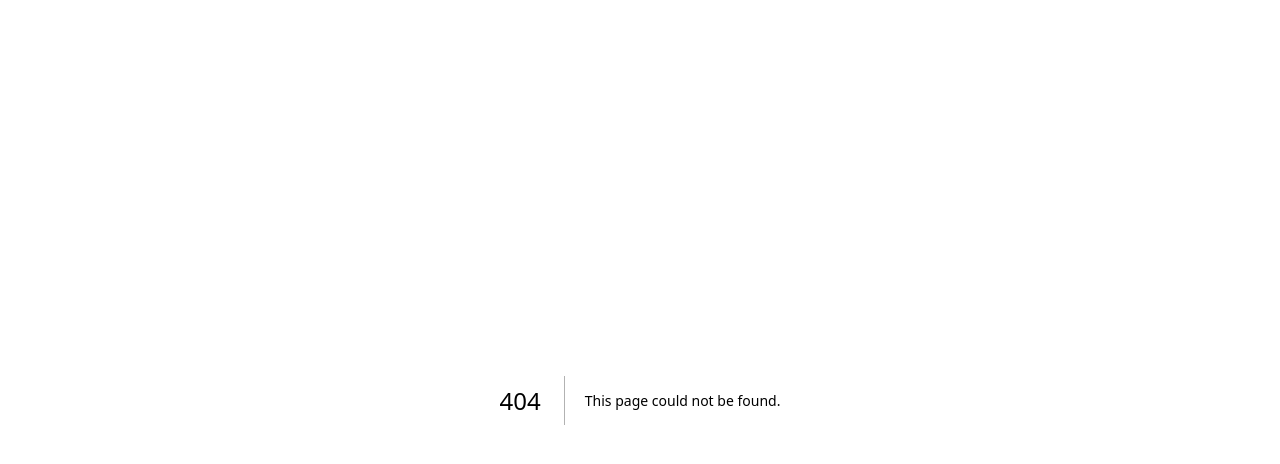
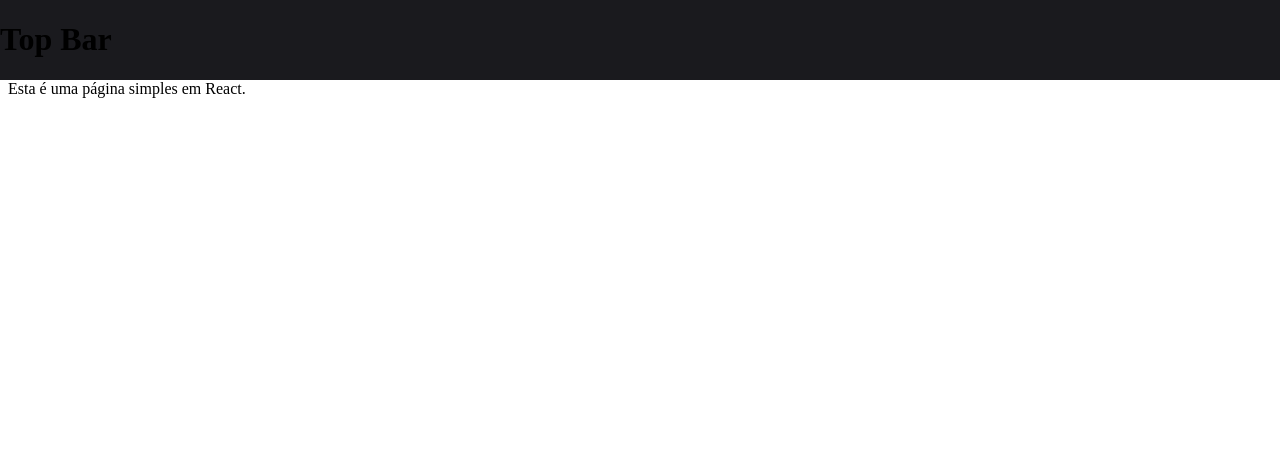
Before and after one commit to Rafael-BD/bytezero, a Next.js app: page /home in a window 1280 px wide. Before the commit this address had no page. Shown: the top 464 px of the page. Built offline with nearby package versions, Linux system fonts and the light colour scheme.

Commit message:
📦 NEW: project's initial config

```diff
--- a/src/app/globals.css
+++ b/src/app/globals.css
@@ -1,14 +1,15 @@
 :root {
-  --background: #ffffff;
-  --foreground: #171717;
+  --background: #121214;
+  --foreground: #1a1a1e;
+  --primary: #b3e4eb;
 }
 
-@media (prefers-color-scheme: dark) {
+/* @media (prefers-color-scheme: dark) {
   :root {
     --background: #0a0a0a;
     --foreground: #ededed;
   }
-}
+} */
 
 html,
 body {
@@ -17,7 +18,7 @@ body {
 }
 
 body {
-  color: var(--foreground);
+  color: var(--primary);
   background: var(--background);
   font-family: Arial, Helvetica, sans-serif;
   -webkit-font-smoothing: antialiased;
--- a/src/app/layout.tsx
+++ b/src/app/layout.tsx
@@ -14,8 +14,8 @@ const geistMono = localFont({
 });
 
 export const metadata: Metadata = {
-  title: "Create Next App",
-  description: "Generated by create next app",
+  title: "ByteZero",
+  description: "Plataforma de cursos de tecnologia.",
 };
 
 export default function RootLayout({
@@ -24,7 +24,7 @@ export default function RootLayout({
   children: React.ReactNode;
 }>) {
   return (
-    <html lang="en">
+    <html lang="pt-br">
       <body className={`${geistSans.variable} ${geistMono.variable}`}>
         {children}
       </body>
--- /dev/null
+++ b/src/pages/home.jsx
@@ -0,0 +1,27 @@
+import React from 'react';
+import styled from 'styled-components';
+import colors from '../style/colors';
+
+const TopBar = styled.div`
+    background-color: ${colors.foreground};
+    position: absolute;
+    top: 0;
+    left: 0;
+    width: 100%;
+    height: 80px;
+`;
+
+const HomePage = () => {
+    return (
+        <div>
+            <TopBar>
+                <h1>Top Bar</h1>
+            </TopBar>
+
+            <h1>Bem-vindo à Home Page</h1>
+            <p>Esta é uma página simples em React.</p>
+        </div>
+    );
+};
+
+export default HomePage;
--- /dev/null
+++ b/src/style/colors.js
@@ -0,0 +1,8 @@
+const colors = {
+    primary: '#b3e4eb',
+    secondary: '',
+    background: '#121214',
+    foreground: '#1a1a1e',
+};
+
+export default colors;
```
Also changed, not shown: package.json (+11 -4 lines), src/app/page.tsx (+0 -39 lines), 1 other file (tests, documents, lock files or other folders).
